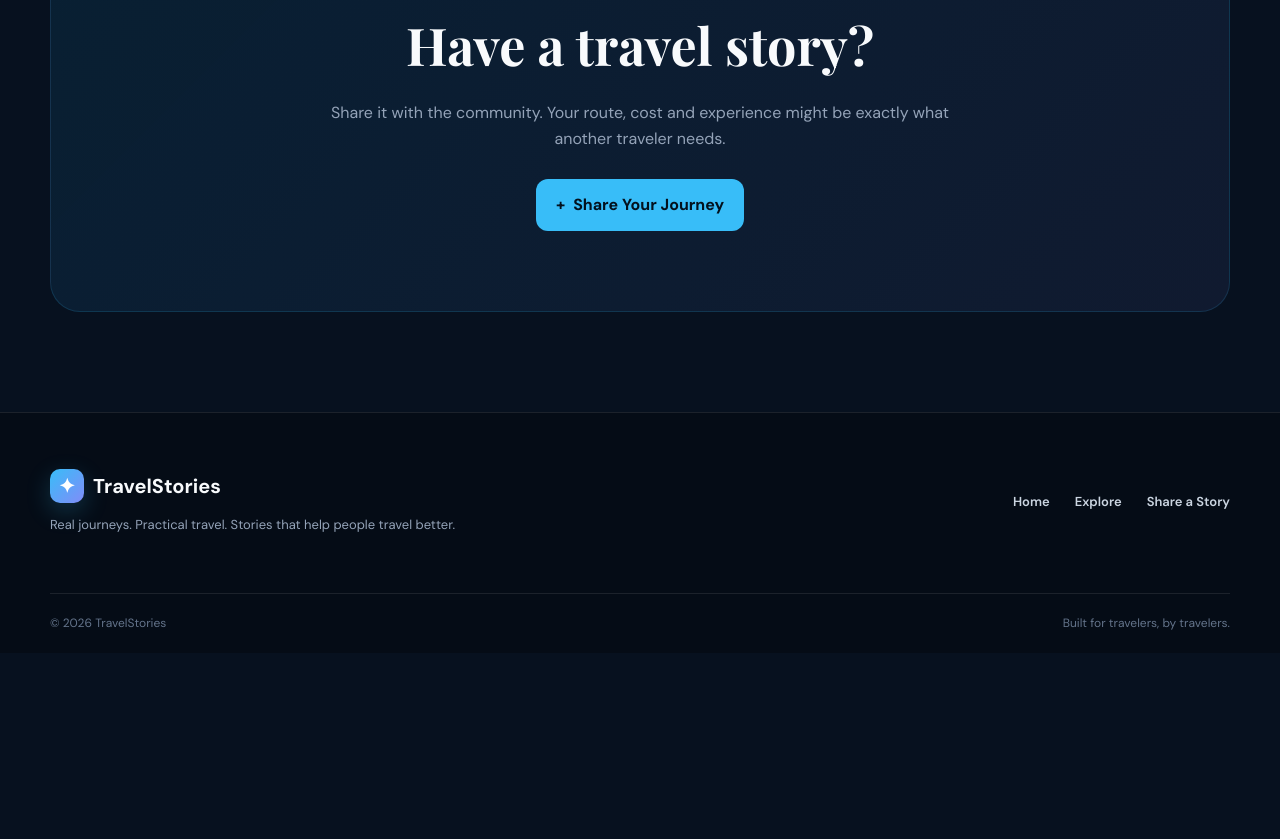
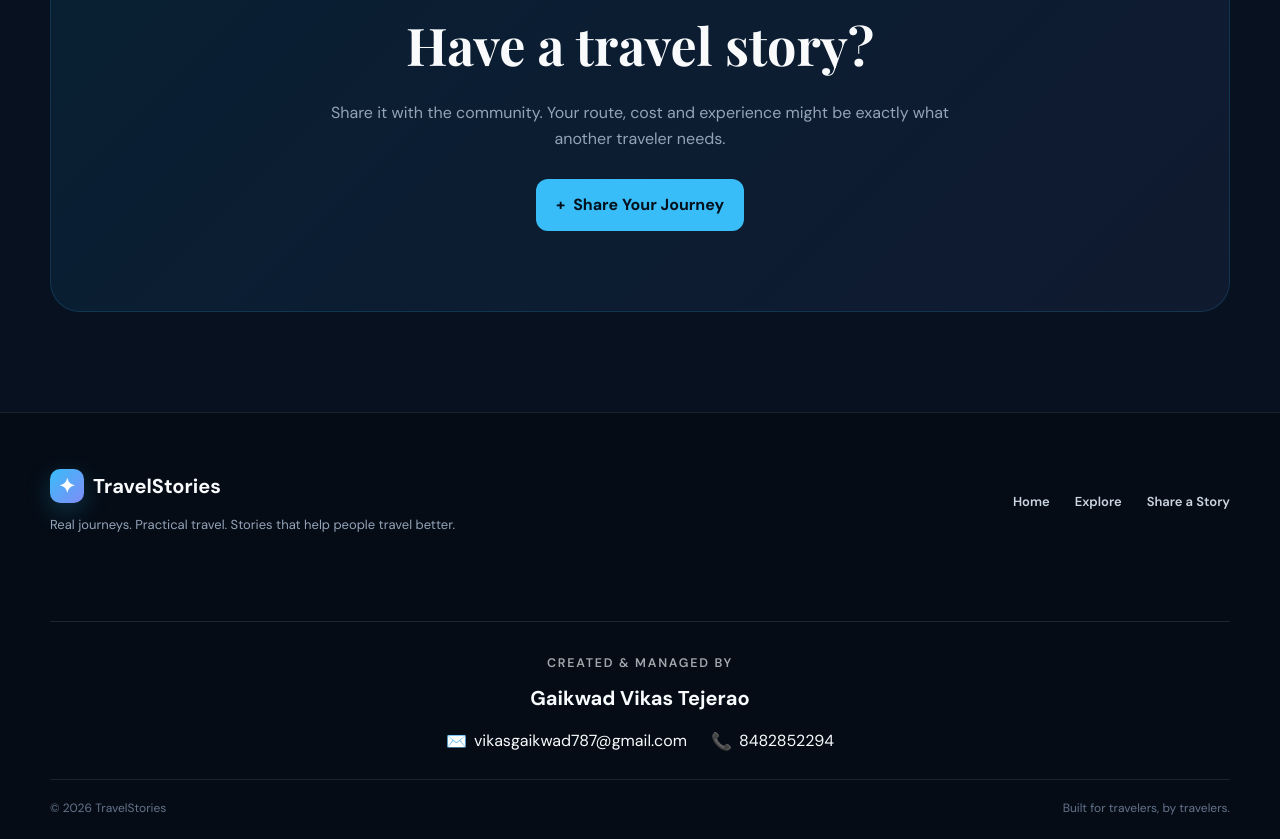
Before and after one commit to vikas605/TravelStories, a website: page frontend/index.html in a window 1280 px wide. Shown: the part 2916-3755 px from the top of the page. Before the commit the page ends 3569 px from the top, so only its background shows below. Drawn offline with nearby package versions, Linux system fonts and the light colour scheme; no server answers.

Commit message:
Add creator information to homepage

```diff
--- a/frontend/index.html
+++ b/frontend/index.html
@@ -1,4 +1,5 @@
 <!DOCTYPE html>
+
 <html lang="en">
 
 <head>
@@ -31,7 +32,7 @@
 
 <link
     rel="preconnect"
-        href="https://fonts.gstatic.com"
+    href="https://fonts.googleapis.com"
     crossorigin
 >
 
@@ -45,8 +46,82 @@
     href="style.css"
 >
 
+<style>
+
+    /* =====================================================
+       CREATOR INFORMATION
+    ====================================================== */
+
+    .footer-creator {
+        text-align: center;
+        padding: 32px 20px 24px;
+        margin-top: 28px;
+        border-top: 1px solid rgba(255, 255, 255, 0.10);
+    }
+
+    .footer-creator-label {
+        font-size: 0.78rem;
+        font-weight: 600;
+        letter-spacing: 0.14em;
+        text-transform: uppercase;
+        opacity: 0.65;
+        margin-bottom: 8px;
+    }
+
+    .footer-creator-name {
+        font-size: 1.25rem;
+        font-weight: 700;
+        margin-bottom: 14px;
+    }
+
+    .footer-creator-contact {
+        display: flex;
+        justify-content: center;
+        align-items: center;
+        flex-wrap: wrap;
+        gap: 12px 24px;
+        font-size: 1rem;
+    }
+
+    .footer-creator-contact a {
+        display: inline-flex;
+        align-items: center;
+        gap: 7px;
+        color: inherit;
+        text-decoration: none;
+        transition: opacity 0.2s ease, transform 0.2s ease;
+    }
+
+    .footer-creator-contact a:hover {
+        opacity: 0.75;
+        transform: translateY(-1px);
+    }
+
+    .footer-creator-contact .creator-icon {
+        font-size: 1.05rem;
+    }
+
+    @media (max-width: 600px) {
+
+        .footer-creator {
+            padding: 28px 16px 22px;
+        }
+
+        .footer-creator-name {
+            font-size: 1.15rem;
+        }
+
+        .footer-creator-contact {
+            flex-direction: column;
+            gap: 10px;
+            font-size: 0.95rem;
+        }
+
+    }
+
+</style>
+
 </head>
-
 
 <body>
 
@@ -55,6 +130,7 @@
 ====================================================== -->
 
 <header class="navbar">
+
 
 <div class="container navbar-inner">
 
@@ -76,15 +152,11 @@
 
     <nav class="nav-links">
 
-                <a
-                    href="#explore"
-                >
+        <a href="#explore">
             Explore
         </a>
 
-                <a
-                    href="create-story.html"
-                >
+        <a href="create-story.html">
             Share a Story
         </a>
 
@@ -95,21 +167,26 @@
         href="create-story.html"
         class="nav-button"
     >
-                <span>+</span>
+
+        <span>
+            +
+        </span>
+
         Share Journey
+
     </a>
 
 </div>
 
+
 </header>
-
-
 
 <!-- =====================================================
      HERO
 ====================================================== -->
 
 <main>
+
 
 <section class="hero">
 
@@ -178,7 +255,9 @@
                 class="search-button"
                 onclick="searchStories()"
             >
+
                 Search
+
             </button>
 
         </div>
@@ -430,7 +509,9 @@
                 class="clear-search-button"
                 onclick="clearSearch()"
             >
+
                 View all stories
+
             </button>
 
         </div>
@@ -487,10 +568,6 @@
 
         </div>
 
-
-                <!--
-                    Stories are loaded here by script.js
-                -->
 
         <div
             id="storiesContainer"
@@ -674,15 +751,15 @@
 
 </section>
 
+
 </main>
-
-
 
 <!-- =====================================================
      FOOTER
 ====================================================== -->
 
 <footer class="footer">
+
 
 <div class="container footer-inner">
 
@@ -731,6 +808,56 @@
 </div>
 
 
+<!-- =====================================================
+     CREATOR DETAILS
+====================================================== -->
+
+<div class="container footer-creator">
+
+    <div class="footer-creator-label">
+        Created &amp; Managed By
+    </div>
+
+    <div class="footer-creator-name">
+        Gaikwad Vikas Tejerao
+    </div>
+
+    <div class="footer-creator-contact">
+
+        <a
+            href="mailto:vikasgaikwad787@gmail.com"
+        >
+
+            <span class="creator-icon">
+                ✉️
+            </span>
+
+            <span>
+                vikasgaikwad787@gmail.com
+            </span>
+
+        </a>
+
+
+        <a
+            href="tel:+918482852294"
+        >
+
+            <span class="creator-icon">
+                📞
+            </span>
+
+            <span>
+                8482852294
+            </span>
+
+        </a>
+
+    </div>
+
+</div>
+
+
 <div class="container footer-bottom">
 
     <span>
@@ -745,8 +872,6 @@
 
 </footer>
 
-
-
 <!-- =====================================================
      JAVASCRIPT
 ====================================================== -->
```
Lines whose indentation alone changed are shown as unchanged.
